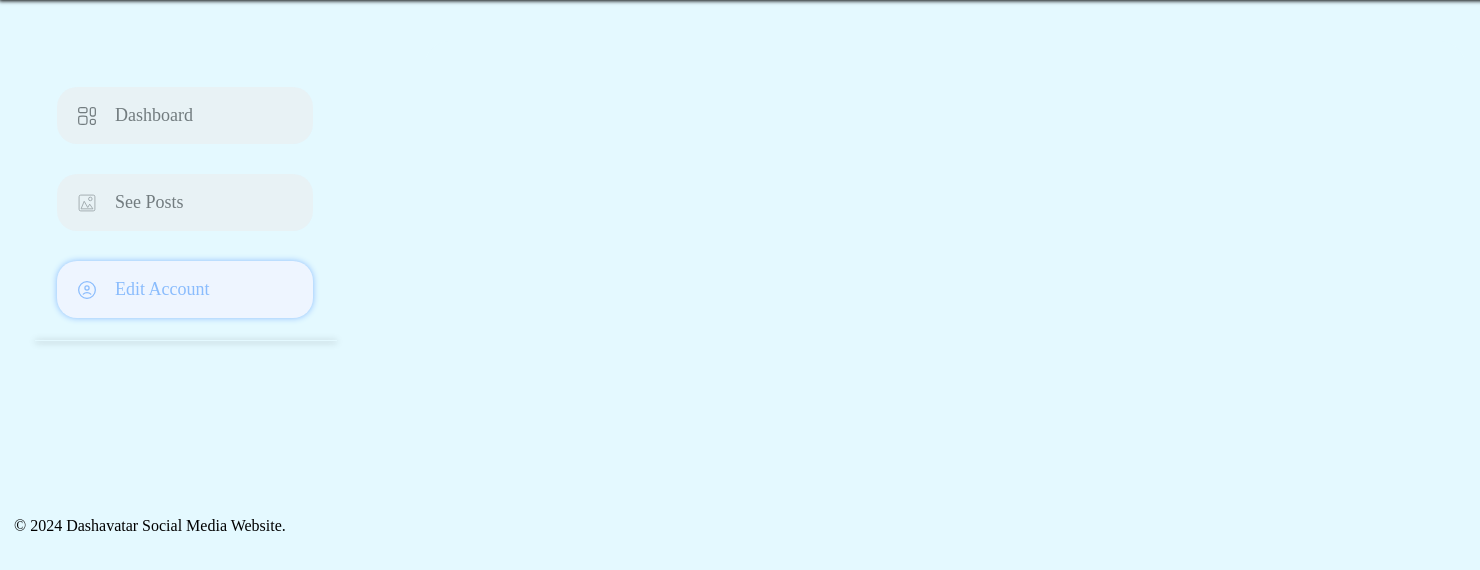
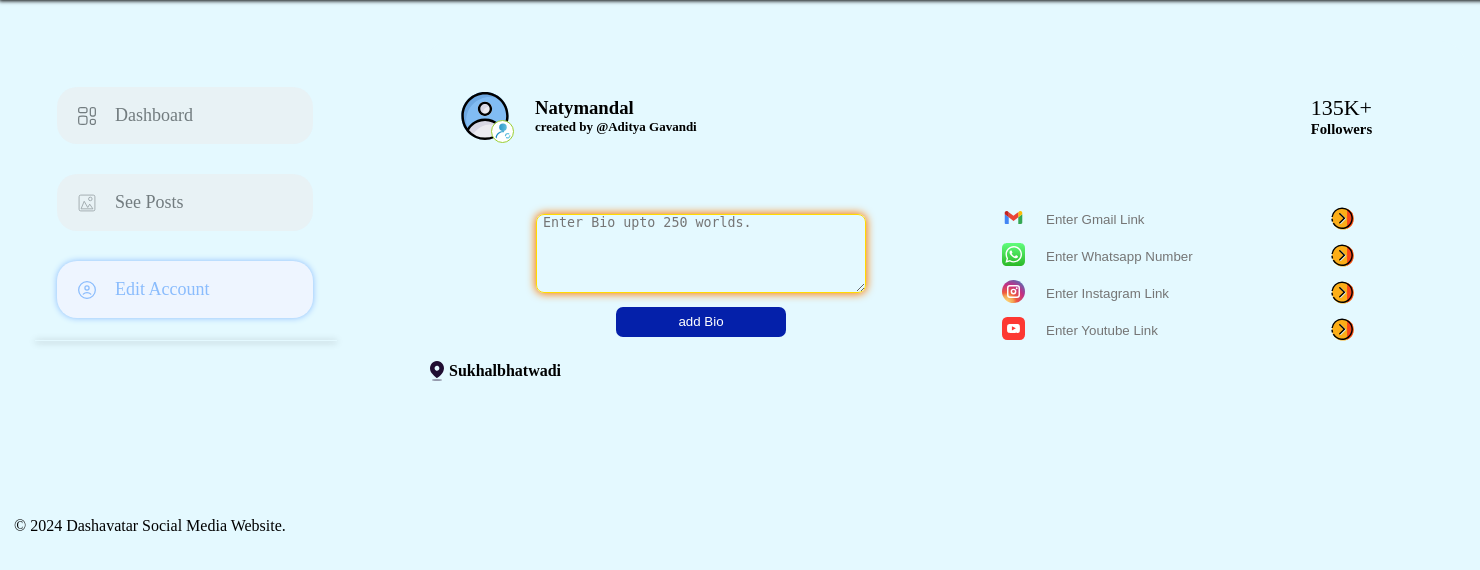
Before and after one commit to adityagavandi61/Social-media-website, a Django app: page /editaccount in a window 1480 px wide. Shown: the part 110-680 px from the top of the page. Run offline with Django 3.2, Linux system fonts and the light colour scheme; data comes from the database, SQL or seed files in the repository; both versions use the stored data as it was after the commit.

Commit message:
modify venv file and add editprofile ui

```diff
--- a/socialmedia/settings.py
+++ b/socialmedia/settings.py
@@ -129,3 +129,8 @@ MEDIA_URL="/Gallery/"
 # https://docs.djangoproject.com/en/3.2/ref/settings/#default-auto-field
 
 DEFAULT_AUTO_FIELD = 'django.db.models.BigAutoField'
+
+
+# adminpanel password and username
+# username Aditya
+# password piyushped
--- a/socialweb/views.py
+++ b/socialweb/views.py
@@ -81,7 +81,9 @@ def seepost(request):
     return render(request,'dashboardpost.html',{'User':user,'Post':post})
 
 def editaccount(request):
-    return render(request,'dashboardeditaccount.html')
+    user=UserRegister.objects.all()
+    post=Post.objects.all()
+    return render(request,'dashboardeditaccount.html',{'User':user,'Post':post})
 
 def useraccount(request):
     user=UserRegister.objects.all()
--- a/static/css/login.css
+++ b/static/css/login.css
@@ -4,7 +4,7 @@ body {
     align-items: center;
     justify-content: center;
     height: 100vh;
-
+    /* margin-right: 141px; */
 }
 ::-webkit-scrollbar {
   display: none;
@@ -42,7 +42,7 @@ button {
 }
 
 button:hover {
-  opacity: 0.8;
+  opacity: 90%;
 }
 
 h1{
--- a/static/css/style.css
+++ b/static/css/style.css
@@ -242,7 +242,6 @@ video {
 .container .commentbox {
   height: 60px;
   padding: 10px;
-  margin: 10px;
   margin-top: 40px;
   border-radius: 20px;
   width: 900px;
@@ -488,4 +487,96 @@ img.viewerprofilepic {
   display: flex;
   align-items: center;
 }
+
+/* editaccount */
+
+.aboutedit {
+  display: flex;
+  align-items: center;
+  text-align: center;
+  justify-content: space-evenly;
+  padding: 15px;
+  gap: 40px;
+}
+.aboutedit textarea{
+  padding-left: 6px;
+  width: 322px;
+  height: 77px;
+  border-radius: 8px;
+  background-color: transparent;
+  border: 1px solid #ffdb00;
+  box-shadow: 0px 0px 9px 1px #ff7c00;
+}
+.aboutedit textarea:focus{
+  outline-color: yellow;
+}
+.editprofile{
+  display: flex;
+  position: absolute;
+  background-color: white;
+  width: 23px;
+  height: 23px;
+  justify-content: center;
+  cursor: pointer;
+  left: 66px;
+  top:79px;
+  border: 1px solid yellowgreen;
+  border-radius: 50%;
+}
+.editprofile:hover{
+  box-shadow: 0px 0px 4px 1px gray;
+}
+.editprofile>img{
+  width: 20px;
+  height: 20px;
+}
+
+.bio button{
+  margin-top: 10px;
+  height: 30px;
+  cursor: pointer;
+  width: 170px;
+  background-color: #0420aa;
+  color: white;
+  border: none;
+  border-radius: 7px;
+  transition: all ease-in-out .3s;
+}
+.bio button:hover{
+  opacity: 90%;
+  border-radius: 2px;
+}
+.tolinks{
+  display: flex;
+  flex-direction: column;
+  gap: 10px;
+}
+.tolink{
+  display: flex;
+  justify-content: flex-end;
+  gap: 15px;
+}
+.tolink img{
+  width: 23px;
+  height: 23px;
+}
+.tolink input{
+  padding-left: 6px;
+  width: 270px;
+  background-color: transparent;
+  border: none;
+}
+.tolink>input:focus{
+  outline-color: blue;
+}
+.tolink>button{
+  cursor: pointer;
+  height: 27px;
+  background-color: transparent;
+  border:none;
+  transition: all ease-in-out .2s;
+}
+.tolink>button:hover{
+  opacity: 60%;
+}
 /* responsive */
--- a/templates/dashboard.html
+++ b/templates/dashboard.html
@@ -11,7 +11,7 @@
       href="/static/assets/svg/icon.svg"
       type="image/x-icon"
     />
-    <title>Dashboard {% block title %}{% endblock title %} | Dashavatar Social media Website</title>
+    <title>{% block title %}{% endblock title %} | Dashavatar Social media Website</title>
   </head>
 
   <body>
--- a/templates/dashboardeditaccount.html
+++ b/templates/dashboardeditaccount.html
@@ -9,5 +9,64 @@
 {% endblock %}
 
 {% block dashboard %}
-
+<div class="dashboard">
+    {% for u in User %}
+  <div class="user-account">
+      <img
+        src="{{ u.profile_pic.url }}"
+        alt=""
+        srcset=""
+        class="Page-profile"
+      />
+      <button class="editprofile"><img src="/static/assets/svg/changeprofile.svg" alt="" srcset=""></button>
+      <h3 class="Page-name">
+        {{ u.page_name }}
+        <p class="user-name">created by @{{ u.name }}</p>
+      </h3>
+      <span class="followers-count"
+        >135K+
+        <h6>Followers</h6>
+      </span>
+    </div>
+    <div class="aboutedit">
+      <div class="bio">
+        <p>
+          <textarea name="biobox" id="biobox" placeholder="Enter Bio upto 250 worlds."></textarea>
+        </p>
+        <button type="submit">add Bio</button>
+      </div>
+      <div id="links" class="tolinks">
+          <div id="Gmail" class="tolink">
+            <img
+              src="/static/assets/svg/gmaillogo.svg"
+              alt=""
+              srcset=""
+            /><input type="text" placeholder="Enter Gmail Link"><button type="submit"><img src="/static/assets/svg/next.svg" alt="" srcset=""></button></div>
+            <div id="whatsapp" class="tolink">
+            <img
+              src="/static/assets/svg/whatsapp.svg"
+              alt=""
+              srcset=""
+            /><input type="text" placeholder="Enter Whatsapp Number"><button type="submit"><img src="/static/assets/svg/next.svg" alt="" srcset=""></button></div>
+            <div id="Instagram" class="tolink">
+            <img
+              src="/static/assets/svg/instagramlogo.svg"
+              alt=""
+              srcset=""
+            /><input type="text" placeholder="Enter Instagram Link"><button type="submit"><img src="/static/assets/svg/next.svg" alt="" srcset=""></button></div>
+            <div id="Youtube" class="tolink">
+            <img
+              src="/static/assets/svg/youtubelogo.svg"
+              alt=""
+              srcset=""
+            /><input type="text" placeholder="Enter Youtube Link"><button type="submit"><img src="/static/assets/svg/next.svg" alt="" srcset=""></button></div
+        ></a>
+      </div>
+    </div>
+    <div class="address">
+        <img src="/static/assets/svg/locationlogo.svg" alt="" srcset="" />
+        <h4 id="location" class="location">{{u.address}}</h4>
+      </div>
+    {% endfor %}
+  </div>
 {% endblock %}
--- a/templates/home.html
+++ b/templates/home.html
@@ -21,7 +21,7 @@
           />
           <span class="userprofile"
             ><h4 id="username">{{ u.page_name }}</h4>
-            <p id="date">Date: {{ u.date }}</p></span
+            <p id="date">{{ u.date }}</p></span
           >
         </a>
         <button class="btn-follow" id="follow">
--- a/templates/myaccount.html
+++ b/templates/myaccount.html
@@ -9,4 +9,5 @@
 {% endblock %}
 
 {% block contain %}
+
 {% endblock %}
```
Also changed, not shown: db.sqlite3, static/assets/svg/changeprofile.svg (added), static/assets/svg/next.svg (added).
